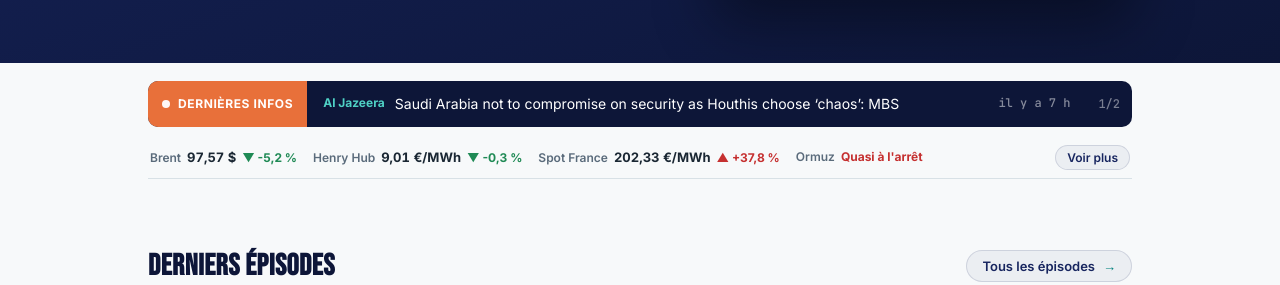
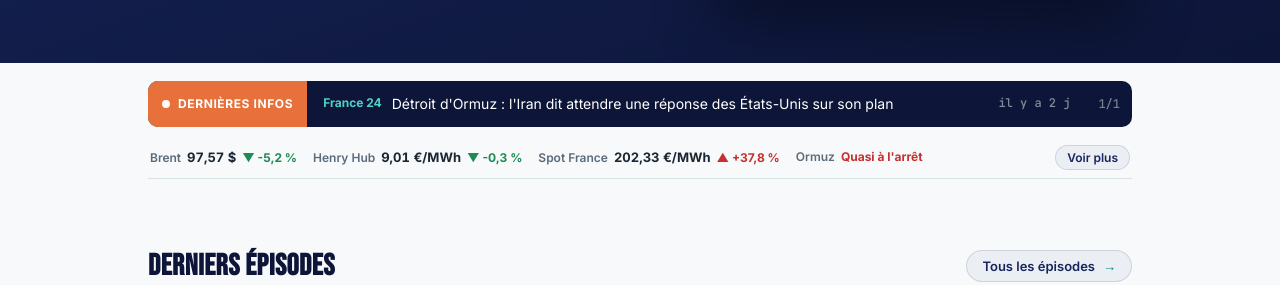
Before and after one commit to InsideEnergyMarkets/Inside-Energy-Markets, a Jekyll site: the page built from index.html, in a window 1280 px wide and 900 px high, scrolled down 406 px. Shown: the part 165-450 px from the top of the window. Built offline with Jekyll 4.4.1, drawn with Linux system fonts in a browser that asks for light colours.

```diff
--- a/_data/incidents.json
+++ b/_data/incidents.json
@@ -1,5 +1,5 @@
 {
- "updated_at": "2026-10-01T00:51:39+00:00",
+ "updated_at": "2026-10-01T02:45:59+00:00",
  "stats": {
   "total_30d": 21,
   "attacks_30d": 15,
--- a/_data/news.json
+++ b/_data/news.json
@@ -1,13 +1,6 @@
 {
- "updated_at": "2026-10-01T00:51:39+00:00",
+ "updated_at": "2026-10-01T02:45:58+00:00",
  "items": [
-  {
-   "title": "Saudi Arabia not to compromise on security as Houthis choose ‘chaos’: MBS",
-   "url": "https://www.aljazeera.com/news/2026/9/30/saudi-crown-prince-says-no-compromise-on-kingdoms-security-against-threats?traffic_source=rss",
-   "source": "Al Jazeera",
-   "lang": "en",
-   "date": "2026-09-30T19:20:04+00:00"
-  },
   {
    "title": "Détroit d'Ormuz : l'Iran dit attendre une réponse des États-Unis sur son plan",
    "url": "https://www.france24.com/fr/moyen-orient/20260929-detroit-ormuz-iran-dit-attendre-reponse-des-etats-unis-sur-son-plan-sanctions",
--- a/_data/podcast.json
+++ b/_data/podcast.json
@@ -1,5 +1,5 @@
 {
- "updated_at": "2026-10-01T00:51:40+00:00",
+ "updated_at": "2026-10-01T02:45:59+00:00",
  "episodes": {
   "10": {
    "audio": "https://anchor.fm/s/10edf0868/podcast/play/126486789/https%3A%2F%2Fd3ctxlq1ktw2nl.cloudfront.net%2Fstaging%2F2026-8-29%2F489715b9-9275-387d-cec8-06e4f3de2244.mp3",
```
